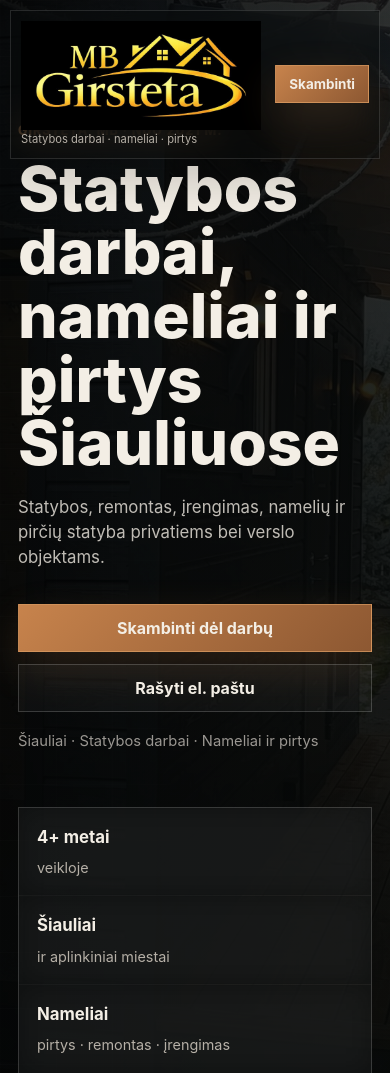
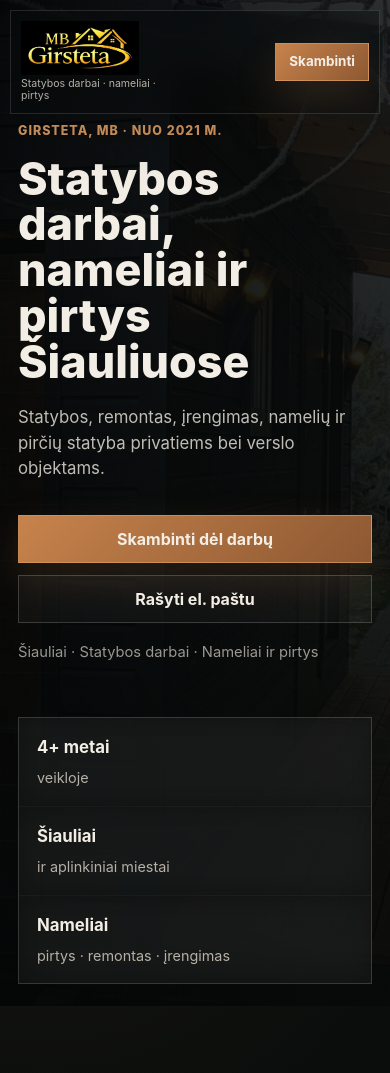
Before and after one commit to ElaineAres/girsteta, a plain HTML site: page index.html in a window 390 px wide. Shown: the top 1073 px of the page. Drawn offline with Linux system fonts and the light colour scheme.

Commit message:
Update styles for brand and service card components

```diff
--- a/styles.css
+++ b/styles.css
@@ -90,18 +90,18 @@
   display: inline-flex;
   flex-direction: column;
   width: fit-content;
-  gap: 1px;
+  gap: 3px;
 }
 
-.brand__name {
-  font-size: 1.02rem;
-  font-weight: 760;
-  letter-spacing: 0;
+.brand__logo {
+  width: clamp(126px, 14vw, 172px);
+  height: auto;
+  object-fit: contain;
 }
 
 .brand__line {
   color: var(--muted);
-  font-size: 0.74rem;
+  font-size: 0.72rem;
 }
 
 .main-nav {
@@ -279,8 +279,8 @@
 }
 
 .hero h1 {
-  max-width: 820px;
-  font-size: clamp(3.05rem, 8vw, 7.1rem);
+  max-width: 900px;
+  font-size: clamp(2.85rem, 6.4vw, 5.9rem);
 }
 
 .hero__lead {
@@ -341,6 +341,10 @@
   padding: 108px 22px 0;
 }
 
+.section[id] {
+  scroll-margin-top: 126px;
+}
+
 .section__grid {
   display: grid;
   grid-template-columns: minmax(220px, 0.78fr) minmax(0, 1.22fr);
@@ -380,7 +384,7 @@
 
 .service-grid {
   display: grid;
-  grid-template-columns: repeat(4, minmax(0, 1fr));
+  grid-template-columns: repeat(5, minmax(0, 1fr));
   border: 1px solid var(--line);
   background: rgba(255, 255, 255, 0.06);
 }
@@ -851,6 +855,7 @@
   }
 
   .service-card {
+    border-right: 1px solid var(--line);
     border-bottom: 1px solid var(--line);
   }
 
@@ -858,7 +863,9 @@
     border-right: 0;
   }
 
-  .service-card:nth-last-child(-n + 2) {
+  .service-card:last-child {
+    grid-column: 1 / -1;
+    border-right: 0;
     border-bottom: 0;
   }
 
@@ -883,12 +890,14 @@
     padding: 10px;
   }
 
-  .brand__name {
-    font-size: 0.96rem;
+  .brand__logo {
+    width: 118px;
   }
 
   .brand__line {
-    font-size: 0.7rem;
+    max-width: 148px;
+    font-size: 0.66rem;
+    line-height: 1.2;
   }
 
   .site-header .btn {
@@ -912,7 +921,7 @@
   }
 
   .hero h1 {
-    font-size: clamp(2.55rem, 16vw, 4rem);
+    font-size: clamp(2.2rem, 11.5vw, 3.35rem);
     line-height: 1.02;
   }
 
@@ -955,7 +964,8 @@
 
   .service-card,
   .service-card:nth-child(2n),
-  .service-card:nth-last-child(-n + 2) {
+  .service-card:last-child {
+    grid-column: auto;
     min-height: 230px;
     border-right: 0;
     border-bottom: 1px solid var(--line);
```
